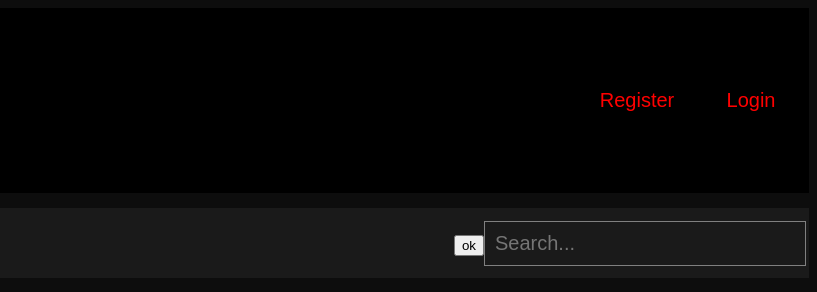
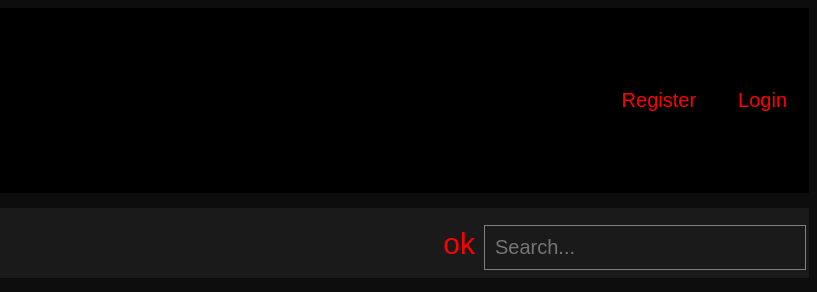
Before and after one commit to damnbhola/Hex-Crew, a plain HTML site: page EC_homepage/homepage.htm in a window 1280 px wide. Shown: the top 292 px of the page, 463-1280 px from the left. Drawn offline with Linux system fonts and the light colour scheme.

Commit message:
developed by akshay kumar edited by Anuj

```diff
--- a/EC_homepage/style.css
+++ b/EC_homepage/style.css
@@ -23,16 +23,19 @@ gap{
 #b1,#b0{
     text-align: right;
 }
+#in:hover {
+  border:4px solid #e50404;
+}
 
-#b1 input{
+#in {
+  border-radius: 10px;
+  margin: 5px;
+  background-color: Transparent;
+  cursor: pointer;
+  color: red;
   font-size: 20px;
-  margin: 5px;
   padding: 10px;
-  width: 100px;
-  background-color: Transparent;
-  color: red;
-  cursor: pointer;
-  border: none;
+  border:4px solid Transparent;
 }
 
 #b2{
@@ -45,6 +48,19 @@ gap{
   border-style: solid;
   border-width: thin;
 }
+#b3:hover {
+border-radius: 10px;
+border:4px solid #e50404;
+}
+
+#b3 {
+  font-size: 30px;
+  padding:5px;
+  color:red;
+  background-color: Transparent;
+  cursor: pointer;
+  border:4px solid Transparent;
+}
 
 #navigation{
   background-color:	#1a1a1a;
@@ -56,6 +72,15 @@ li {
   display: inline-block;
   padding: 5px;
 }
+a:hover {
+  text-decoration: none;
+  color: red;
+  font-size: 20px;
+  border-radius: 10px;
+  padding:5px;
+  border:4px solid #e50404;
+}
+
 
 a{
   text-decoration: none;
```
